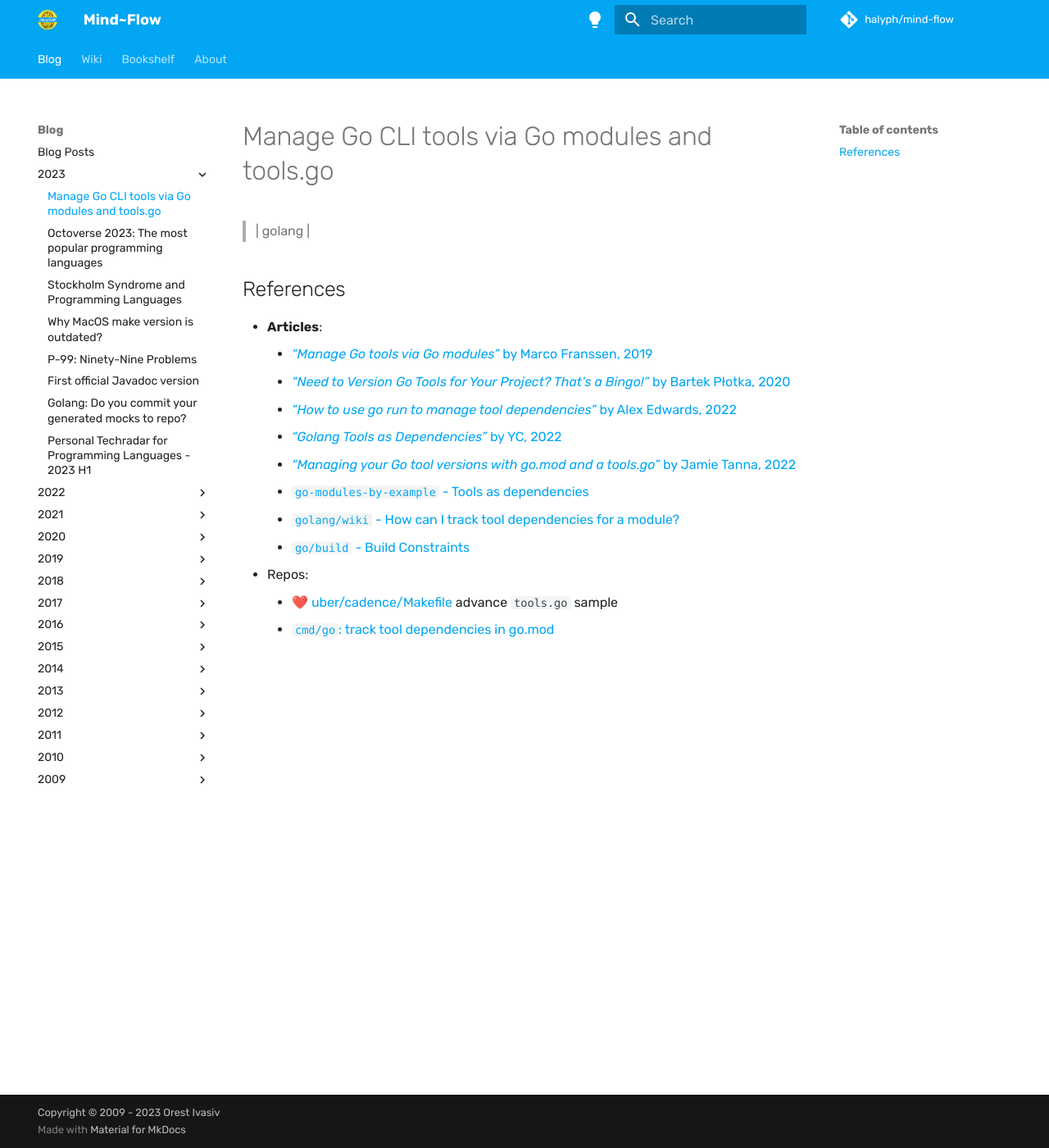
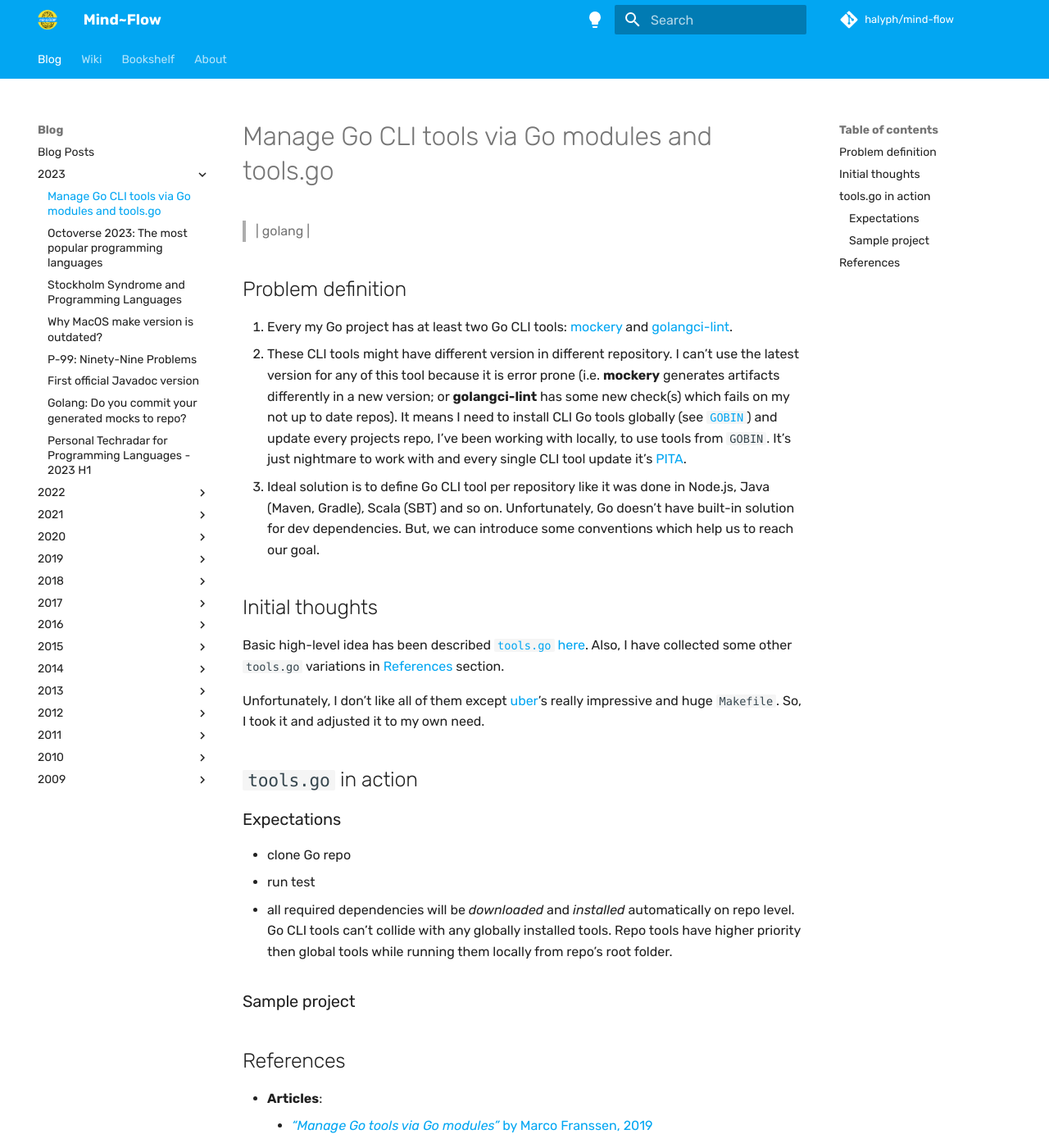
Before and after one commit to halyph/mind-flow, an MkDocs documentation site: the page built from docs/blog/2023/2023-11-13-tools_go.md, in a window 1280 px wide and 1400 px high. Shown: the whole window at 82% size. Built offline with MkDocs 1.6.1 and Material for MkDocs 9.7.7, drawn with Linux system fonts in a browser that asks for light colours; some web fonts are replaced; comment, search, counter and statistics services are not loaded.

Commit message:
added several sections

```diff
--- a/docs/blog/2023/2023-11-13-tools_go.md
+++ b/docs/blog/2023/2023-11-13-tools_go.md
@@ -1,5 +1,27 @@
 # Manage Go CLI tools via Go modules and tools.go
 > | golang |
+
+## Problem definition
+
+1. Every my Go project has at least two Go CLI tools: [mockery](https://github.com/vektra/mockery) and [golangci-lint](https://github.com/golangci/golangci-lint).
+2. These CLI tools might have different version in different repository. I can't use the latest version for any of this tool because it is error prone (i.e. **mockery** generates artifacts differently in a new version; or **golangci-lint** has some new check(s) which fails on my not up to date repos). It means I need to install CLI Go tools globally (see [`GOBIN`](https://pkg.go.dev/cmd/go#hdr-Environment_variables)) and update every projects repo, I've been working with locally, to use tools from `GOBIN`. It's just nightmare to work with and every single CLI tool update it's [PITA](https://www.urbandictionary.com/define.php?term=pita).
+3. Ideal solution is to define Go CLI tool per repository like it was done in Node.js, Java (Maven, Gradle), Scala (SBT) and so on. Unfortunately, Go doesn't have built-in solution for dev dependencies. But, we can introduce some conventions which help us to reach our goal.
+
+## Initial thoughts
+
+Basic high-level idea has been described [`tools.go` here][golang/wiki]. Also, I have collected some other `tools.go` variations in [References](#references) section.
+
+Unfortunately, I don't like all of them except [uber]'s really impressive and huge `Makefile`. So, I took it and adjusted it to my own need.
+
+## `tools.go` in action
+
+### Expectations
+
+- clone Go repo
+- run test
+- all required dependencies will be *downloaded* and *installed* automatically on repo level. Go CLI tools can't collide with any globally installed tools. Repo tools have higher priority then global tools while running them locally from repo's root folder.
+
+### Sample project
 
 ## References
 
@@ -10,8 +32,11 @@
   - [*"Golang Tools as Dependencies"* by YC, 2022](https://www.tiredsg.dev/blog/golang-tools-as-dependencies/)
   - [*"Managing your Go tool versions with go.mod and a tools.go"* by Jamie Tanna, 2022](https://www.jvt.me/posts/2022/06/15/go-tools-dependency-management/)
   - [`go-modules-by-example` - Tools as dependencies](https://github.com/go-modules-by-example/index/blob/master/010_tools/README.md#tools-as-dependencies)
-  - [`golang/wiki` - How can I track tool dependencies for a module?](https://github.com/golang/go/wiki/Modules#how-can-i-track-tool-dependencies-for-a-module)
+  - [`golang/wiki` - How can I track tool dependencies for a module?][golang/wiki]
   - [`go/build` - Build Constraints](https://pkg.go.dev/go/build#hdr-Build_Constraints)
 - Repos:
-  - ❤️ [uber/cadence/Makefile](https://github.com/uber/cadence/blob/a253154e59d04048ea3aa6d77242d1a412b86688/Makefile) advance `tools.go` sample
+  - ❤️ [uber/cadence/Makefile][uber] advance `tools.go` sample
   - [`cmd/go`: track tool dependencies in go.mod](https://github.com/golang/go/issues/48429)
+
+[golang/wiki]: https://github.com/golang/go/wiki/Modules#how-can-i-track-tool-dependencies-for-a-module "`golang/wiki` - How can I track tool dependencies for a module?"
+[uber]: https://github.com/uber/cadence/blob/a253154e59d04048ea3aa6d77242d1a412b86688/Makefile "uber/cadence/Makefile"
```
